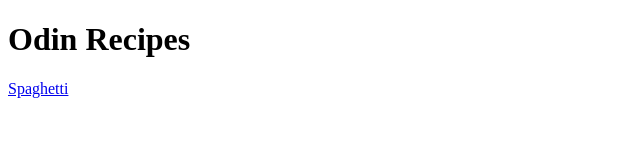
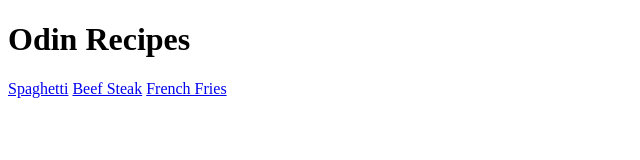
Before and after one commit to 29042022gtx/odin-recipes, a plain HTML site: page index.html in a window 1280 px wide. Shown: the whole page, without its empty margins (0-640 px from the left). Drawn offline with Linux system fonts and the light colour scheme.

Commit message:
Add links to index

```diff
--- a/index.html
+++ b/index.html
@@ -7,5 +7,7 @@
 <body>
     <h1>Odin Recipes</h1>
     <a href="./recipes/spaghetti.html">Spaghetti</a>
+    <a href="./recipes/beefsteak.html">Beef Steak</a>
+    <a href="./recipes/frenchfries.html">French Fries</a>
 </body>
 </html>
```
